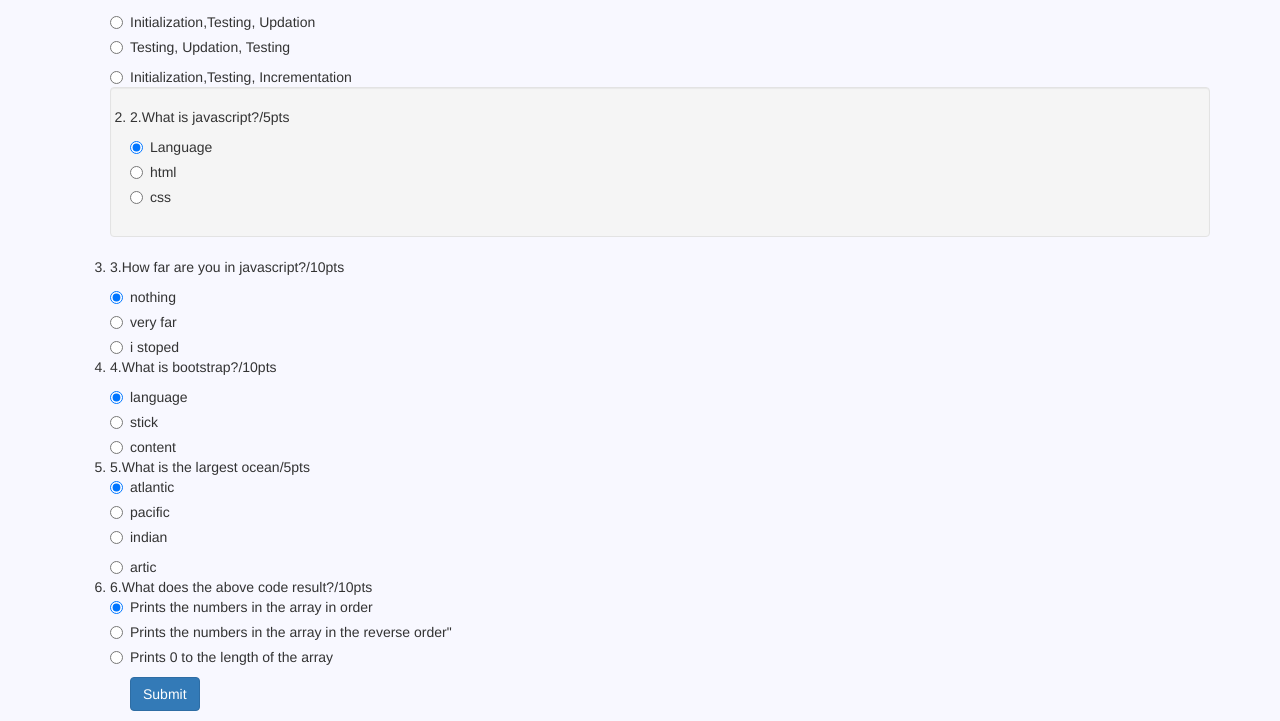
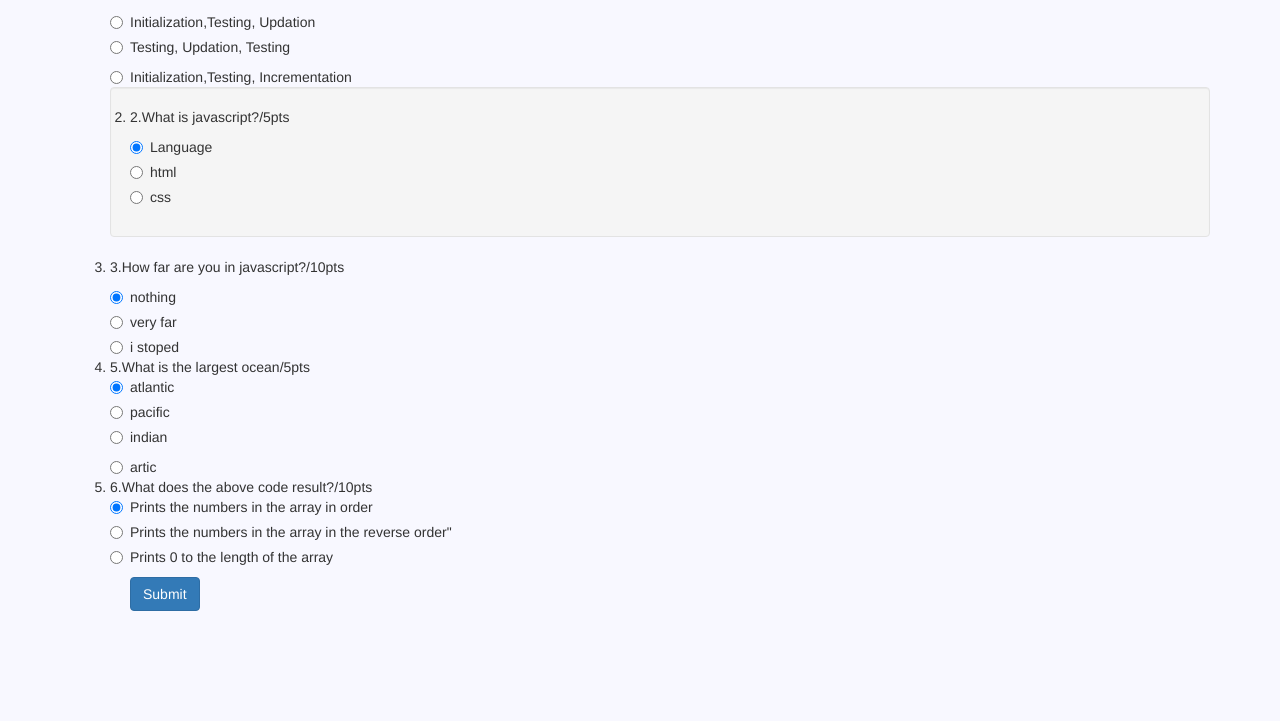
Before and after one commit to agnesuwamahoro/QUIZ-BOARD, a plain HTML site: page index.html in a window 1280 px wide. Shown: the part 640-1361 px from the top of the page. After the commit the page ends 1261 px from the top, so only its background shows below. Drawn offline with nearby package versions, Linux system fonts and the light colour scheme.

Commit message:
removed number 4

```diff
--- a/index.html
+++ b/index.html
@@ -103,23 +103,7 @@
           <input type="radio" name="result" value="i stoped">
           i stoped
         </label>
-        <li>4.What is bootstrap?/10pts</li><div class="radio">
-                <label>
-                  <input type="radio" name="marks" value="language" checked>
-                  language
-                </label>
-              </div>
-              <div class="radio">
-                <label>
-                  <input type="radio" name="marks" value="stick">
-                  stick
-                </label>
-              </div>
-              <div class="radio">
-                <label>
-                  <input type="radio" name="marks" value="content">
-                  content
-                </label>
+
                 <li>5.What is the largest ocean/5pts</li>
                 <label>
                         <input type="radio" name="large" value="atlantic" checked>
```
